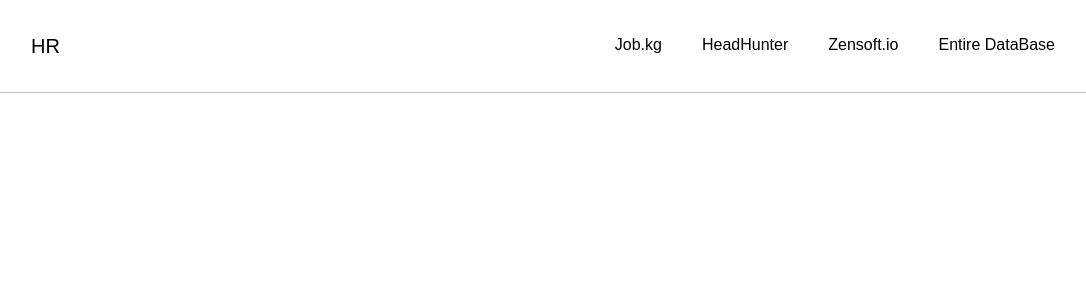
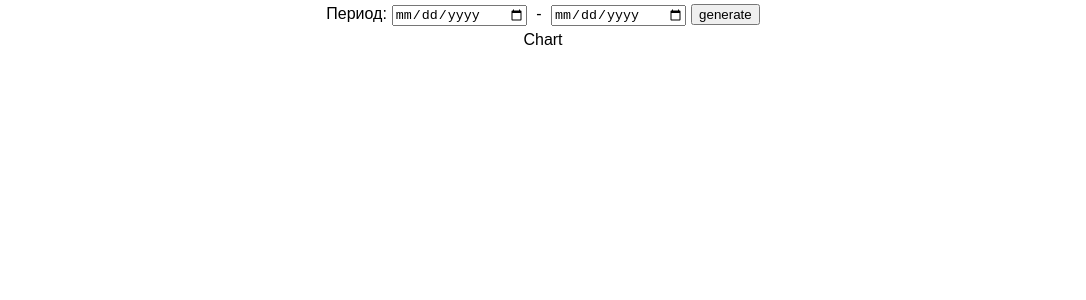
Before and after one commit to aidistat/recruting, a React (Create React App) app: page /report in a window 1280 px wide. Shown: the top 300 px of the page, without its empty margins (97-1183 px from the left). Built offline with nearby package versions, Linux system fonts and the light colour scheme.

Commit message:
1) add Button Report. 2) Created <Switch> for reporg page.

```diff
--- a/src/App.jsx
+++ b/src/App.jsx
@@ -1,15 +1,21 @@
 import React, { Component } from 'react';
+import { Route, Switch } from 'react-router-dom';
 import './App.css';
-import Header from "./Components/Header/Header.jsx";
-import Routers from "./Components/Router/Routers";
+// import Header from "./Components/Header/Header.jsx";
+// import Routers from "./Components/Router/Routers";
+import Home from "./Pages/Home"
+import Report from "./Pages/Report"
+
 
 export default class App extends Component {
 
     render() {
         return (
             <div className="App">
-          <Header />
-          <Routers />
+                <Switch>
+                    <Route exact path="/report" component={Report} />
+                    <Route path="/" component={Home} />
+                </Switch>
             </div>
         );
     }
--- a/src/Components/Header/Header.jsx
+++ b/src/Components/Header/Header.jsx
@@ -15,6 +15,8 @@ class Header extends Component {
                             </li>
                         );
                     })}
+                    <li><a target="_blank" href="/report">Report</a></li>
+
                 </ul>
             </div>
         );
--- /dev/null
+++ b/src/Components/Report/Chart/Chart.jsx
@@ -0,0 +1,11 @@
+import React, { Component } from "react";
+
+class Chart extends Component{
+    render(){
+        return(
+            <div className="Chart">Chart</div>
+        )
+    }
+}
+
+export default Chart;
--- /dev/null
+++ b/src/Components/Report/SelectDates/SelectDates.jsx
@@ -0,0 +1,26 @@
+import React, { Component } from "react";
+import Calendar from "../../Calendar/Calendar";
+import Button from "../../Button/Button"
+
+
+class SelectDates extends Component {
+    generateReport(){
+        console.log("click")
+    }
+    render() {
+        return (
+            <div className="DatesFromReport">
+                <span>Период:</span>
+                <Calendar id="startDate" />
+                <span> - </span>
+                <Calendar id="endBate" />
+                <Button
+                text="generate"
+                onclick={this.generateReport}
+                />
+            </div>
+        )
+    }
+}
+
+export default SelectDates
--- a/src/Components/Router/Routers.jsx
+++ b/src/Components/Router/Routers.jsx
@@ -1,16 +1,19 @@
 import React, { Component } from 'react';
 import { BrowserRouter as Router, Route } from 'react-router-dom';
 import { ROUTES } from '../../Constants/constants';
+import Report from '../../Pages/Report'
 
 class Routers extends Component {
   render() {
     return (
       <Router>
         {ROUTES.map((route, i) => {
-          return (
-            <Route key={i} path={route.path} component={route.component} />
-          );
+          return <Route key={i} path={route.path} component={route.component} />;
         })}
+        <Route path="/report" component={Report} />;
+
+
+
       </Router>
     );
   }
--- /dev/null
+++ b/src/Pages/Home.jsx
@@ -0,0 +1,16 @@
+import React, { Component } from 'react';
+
+import Header from "../Components/Header/Header.jsx";
+import Routers from "../Components/Router/Routers";
+
+export default class Home extends Component {
+
+    render() {
+       return (
+          <div className="Home">
+            <Header />
+            <Routers />
+        </div>
+      );
+    }
+  }
--- /dev/null
+++ b/src/Pages/Report.jsx
@@ -0,0 +1,19 @@
+import React, { Component } from "react";
+import Calendar from "../Components/Calendar/Calendar";
+import Button from "../Components/Button/Button"
+import SelectDates from "../Components/Report/SelectDates/SelectDates"
+import Chart from "../Components/Report/Chart/Chart"
+
+class Report extends Component {
+
+    render() {
+        return (
+            <div>
+                <SelectDates />
+                <Chart />
+            </div>
+        )
+    }
+}
+
+export default Report
--- a/src/index.js
+++ b/src/index.js
@@ -2,8 +2,11 @@ import React from 'react';
 import ReactDOM from 'react-dom';
 import App from './App';
 import './index.css';
+import { BrowserRouter } from 'react-router-dom';
 
 ReactDOM.render(
-  <App />,
+  <BrowserRouter>
+    <App />
+  </BrowserRouter>,
   document.getElementById('root')
 );
```
Also changed, not shown: 1 other file (tests, documents, lock files or other folders). Lines whose indentation alone changed are shown as unchanged.
